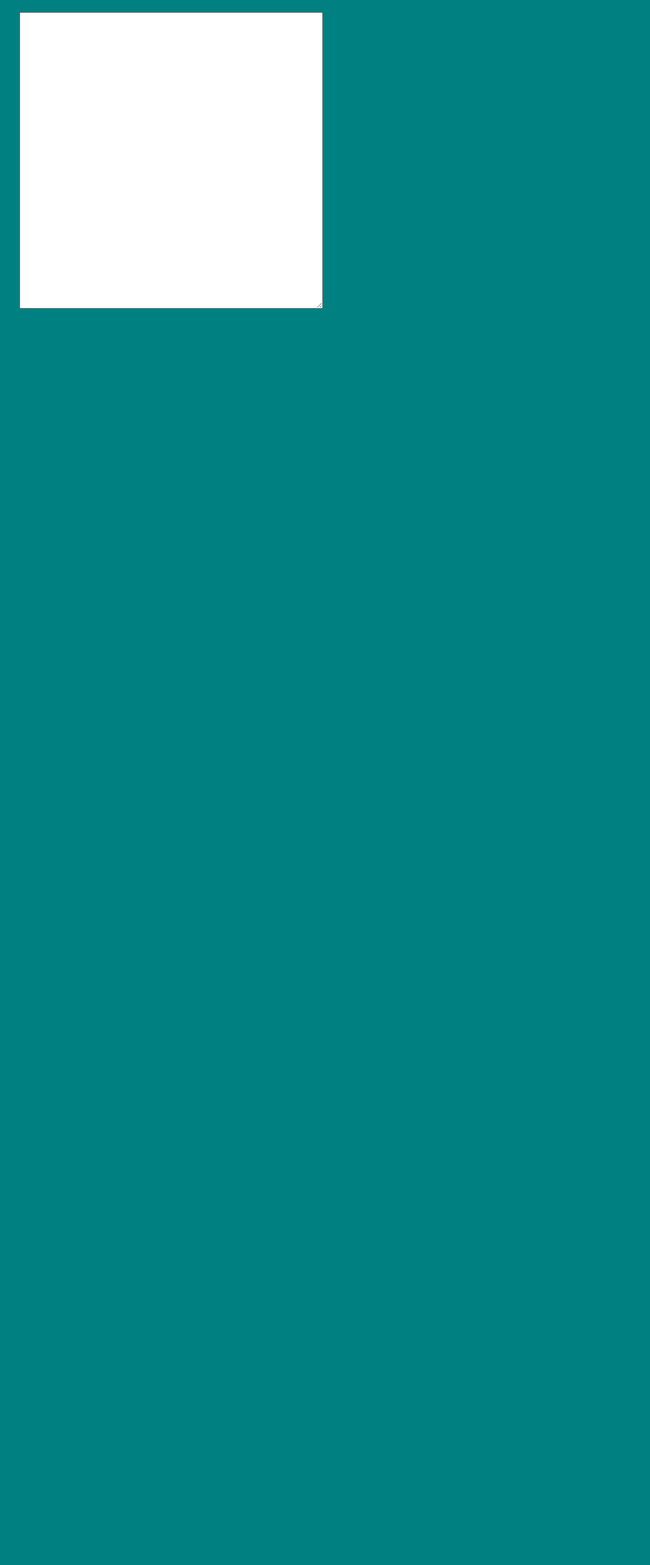
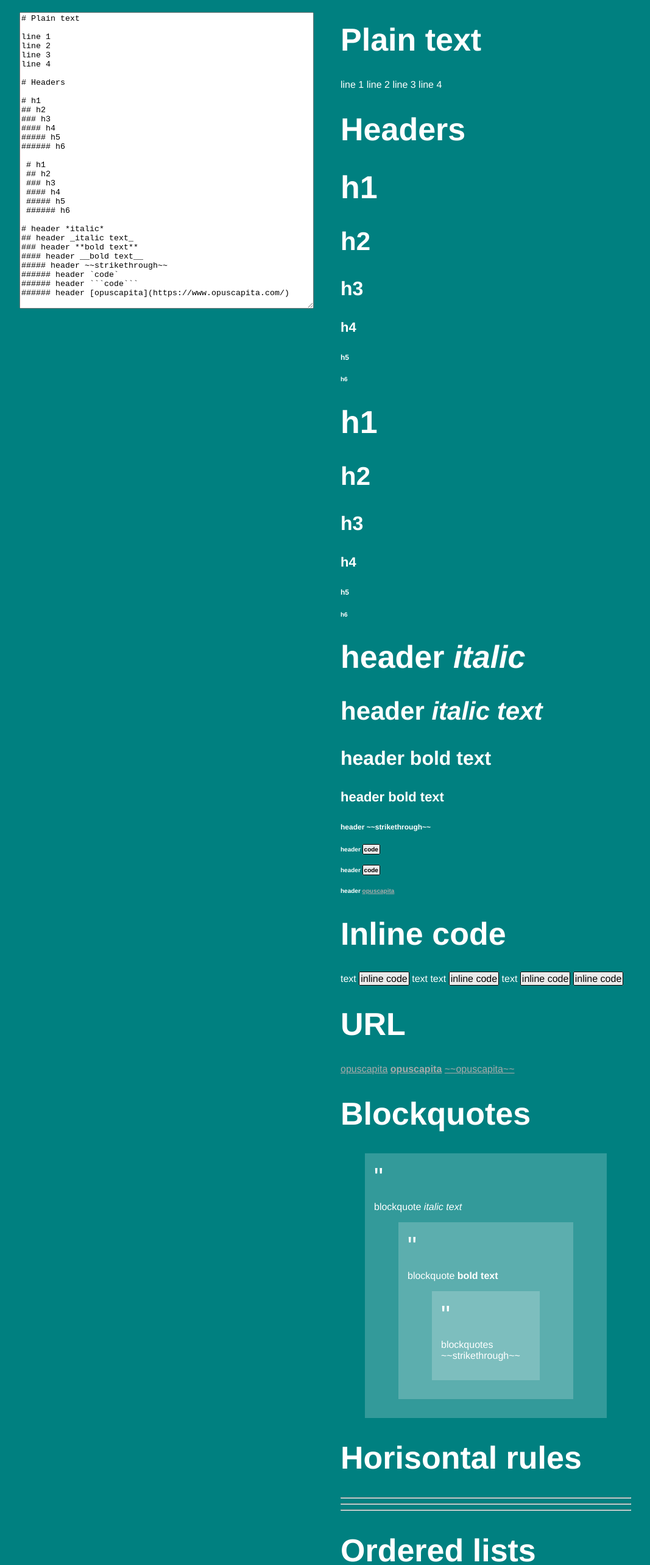
Before and after one commit to laloptk/markdown-to-html, a React (Create React App) app: page / in a window 1280 px wide. Shown: the part 80-2646 px from the top of the page at 61% size, without its empty margins (116-1183 px from the left). Before the commit the page ends 800 px from the top, so only its background shows below. Built offline with nearby package versions, Linux system fonts and the light colour scheme.

Commit message:
Add styles and start adding Redux

```diff
--- a/src/App.js
+++ b/src/App.js
@@ -1,10 +1,34 @@
 import './App.scss';
+import ReactDOM from 'react-dom'
 import TextConverter from './TextConverter.js'
+import { createStore } from 'redux'
+import { Provider } from 'react-redux'
+
+const CONVERT_TEXT = 'CONVERT_TEXT'
+
+const convertText = (text) => {
+  return {
+    type: CONVERT_TEXT,
+    text
+  }
+}
+
+const convertTextReducer = (state = [], action) => {
+  if(action.type === CONVERT_TEXT) {
+    return action.text
+  } else {
+    return state
+  }
+}
+
+const store = createStore(convertTextReducer)
 
 function App() {
   return (
     <div className="App">
+      <Provider store={store} >
         <TextConverter />
+      </Provider>
     </div>
   );
 }
--- a/src/App.scss
+++ b/src/App.scss
@@ -23,5 +23,70 @@ body {
 
   &-rich {
     width: 50%;
+    padding-left: 30px;
+
+    * {
+      font-family: Helvetica;
+      color: #ffffff;
+    }
+
+    h1 {
+      font-size: 52px;
+    }
+
+    h2 {
+      font-size: 42px;
+    }
+
+    h3 {
+      font-size: 32px;
+    }
+
+    h4 {
+      font-size: 22px;
+    }
+
+    h5 {
+      font-size: 12px;
+    }
+
+    h6 {
+      font-size: 10px;
+    }
+
+    a {
+      color: #aaaaaa;
+    }
+
+    blockquote {
+      background-color: rgba(255, 255, 255, 0.2);
+      padding: 15px;
+
+      &:before {
+        content: '"';
+        font-size: 42px;
+      }
+    }
+
+    code {
+      background-color: #eaeaea;
+      border: 1px solid black;
+      padding: 2px;
+      color: black;
+      border-radius: 2px;
+    }
+
+    pre {
+      background-color: #eaeaea;
+      border: 1px solid black;
+      padding: 2px;
+      color: black;
+      border-radius: 2px;
+
+      code {
+        background-color: transparent;
+        border: 0 solid transparent;
+      }
+    }
   }
 }
--- a/src/RawText.js
+++ b/src/RawText.js
@@ -1,7 +1,7 @@
 function RawText(props) {
 	return(
 		<div className={"text-raw"} >
-			<textarea onChange={props.handleChange}/>
+			<textarea onChange={props.handleChange} value={props.text}/>
 		</div>
 	)
 }
--- a/src/TextConverter.js
+++ b/src/TextConverter.js
@@ -8,8 +8,106 @@ class TextConverter extends React.Component {
 
 		this.handleChange = this.handleChange.bind(this)
 
+		const markdown = `# Plain text
+
+line 1
+line 2
+line 3
+line 4
+
+# Headers
+
+# h1
+## h2
+### h3
+#### h4
+##### h5
+###### h6
+
+ # h1
+ ## h2
+ ### h3
+ #### h4
+ ##### h5
+ ###### h6
+
+# header *italic*
+## header _italic text_
+### header **bold text**
+#### header __bold text__
+##### header ~~strikethrough~~
+###### header \`code\`
+###### header \`\`\`code\`\`\`
+###### header [opuscapita](https://www.opuscapita.com/)
+
+# Inline code
+
+text \`inline code\` text
+text \`\`\`inline code\`\`\` text
+\`inline code\`
+\`\`\`inline code\`\`\`
+
+# URL
+
+[opuscapita](https://www.opuscapita.com/)
+**[opuscapita](https://www.opuscapita.com/)**
+[~~opuscapita~~](https://www.opuscapita.com/)
+
+# Blockquotes
+
+> blockquote _italic text_
+>> blockquote **bold text**
+>>> blockquotes ~~strikethrough~~
+
+# Horisontal rules
+
+---
+***
+___
+
+
+# Ordered lists
+
+1. first line
+  1) first first line
+  2) first second line
+2. second line
+3. third line
+  1) third first line
+    1. third first first line
+
+# Unordered list
+
++ Create a list by starting a line with \`+\`, \`-\`, or \`*\`
++ Sub-lists are made by indenting 2 spaces:
+  - Marker character change forces new list start:
+    * Ac tristique libero volutpat at
+    + Facilisis in pretium nisl aliquet
+    - Nulla volutpat aliquam velit
++ Very easy!
+
+# Emphasis
+
+_italic_
+*italic*
+__bold__
+**bold**
+~~strikethrough~~
+
+# Other
+
+## Code blocks
+
+\`\`\`
+code block
+  code block
+    code block
+\`\`\`
+`
+
+
 		this.state = {
-			rawText: '',
+			rawText: markdown
 		}
 	}
 
@@ -17,6 +115,8 @@ class TextConverter extends React.Component {
 		this.setState({
 			rawText: event.target.value
 		})
+
+		//store.dispatch(convertText(event.target.value))
 	}
 
 	render() {
@@ -24,8 +124,7 @@ class TextConverter extends React.Component {
 			<div className="text-wrapper">
 				<h1>Markdown to HTML converter</h1>
 				<div className={"text"}>
-
-					<RawText handleChange={this.handleChange}/>
+					<RawText handleChange={this.handleChange} text={this.state.rawText} />
 					<div className={"text-rich"}>
 					 	<ReactMarkDown children={this.state.rawText} />
 					</div>
```
